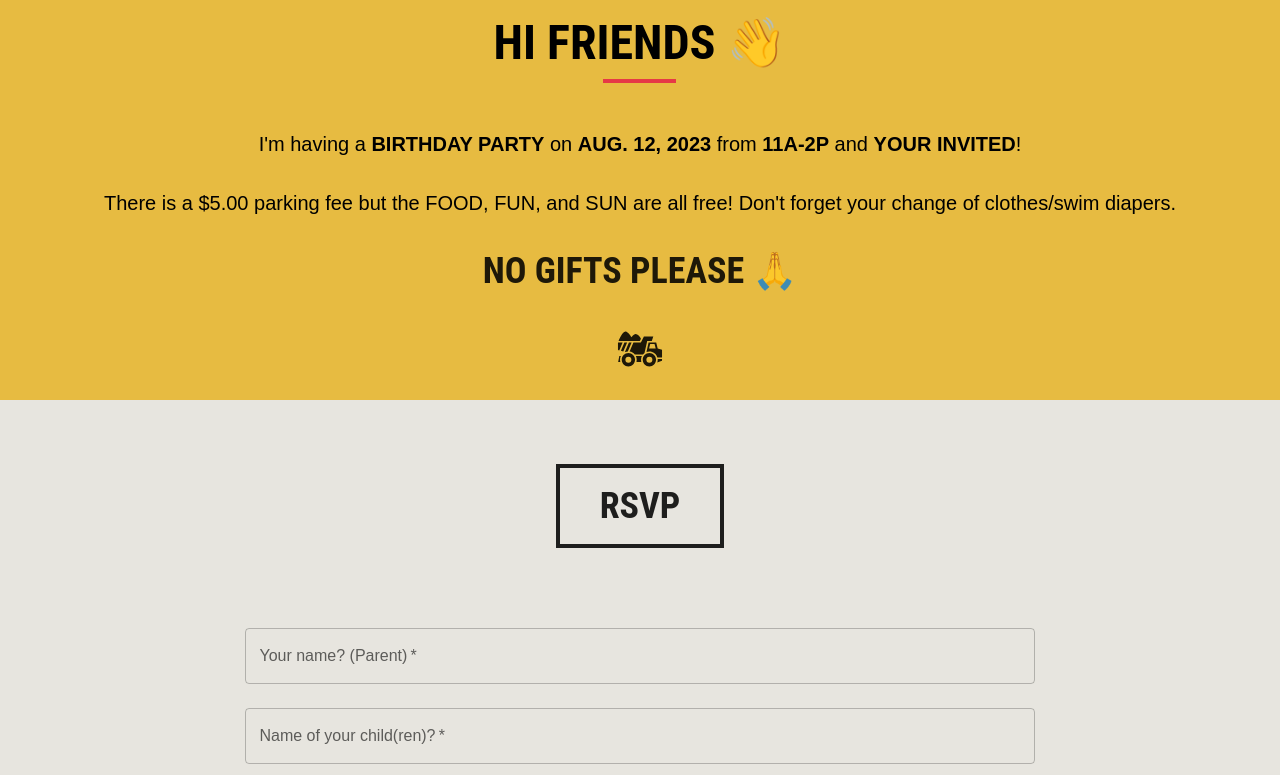
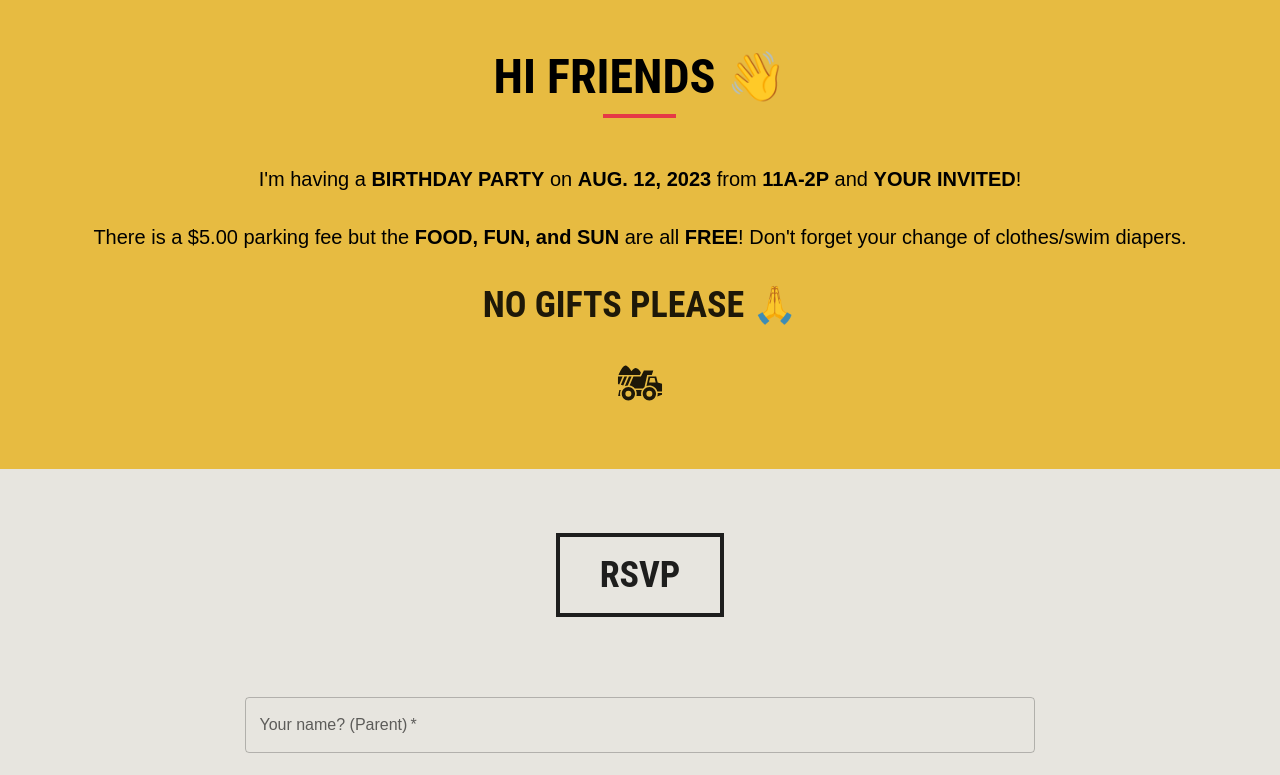
Before and after one commit to alanmcginnis/francismcginnis, a React (Create React App) app: page /two in a window 1280 px wide. Shown: the top 775 px of the page. Built offline with nearby package versions, Linux system fonts and the light colour scheme.

Commit message:
RSVP and Maps

```diff
--- a/src/pages/two/Hero.js
+++ b/src/pages/two/Hero.js
@@ -30,8 +30,9 @@ export default function ProductHero() {
         variant="h5"
         // sx={{ mb: 4, mt: { sm: 2 } }}
       >
-        There is a $5.00 parking fee but the FOOD, FUN, and SUN are all free!
-        Don't forget your change of clothes/swim diapers.
+        There is a $5.00 parking fee but the <strong>FOOD, FUN, and SUN</strong>{" "}
+        are all <strong>FREE</strong>! Don't forget your change of clothes/swim
+        diapers.
       </Typography>
       <Typography variant="h4" component="span" sx={{ mb: 4, mt: { sm: 4 } }}>
         No Gifts Please 🙏
--- a/src/pages/two/layout/HeroLayout.js
+++ b/src/pages/two/layout/HeroLayout.js
@@ -11,9 +11,9 @@ const HeroLayoutRoot = styled("section")(({ theme }) => ({
   display: "flex",
   alignItems: "center",
   [theme.breakpoints.up("sm")]: {
-    height: "50vh",
+    // height: "80vh",
     minHeight: 300,
-    maxHeight: 800,
+    maxHeight: 1500,
   },
 }));
 
@@ -35,8 +35,8 @@ function HeroLayout(props) {
     <HeroLayoutRoot>
       <Container
         sx={{
-          mt: 5,
-          mb: 5,
+          mt: 6,
+          mb: 6,
           display: "flex",
           flexDirection: "column",
           alignItems: "center",
```
